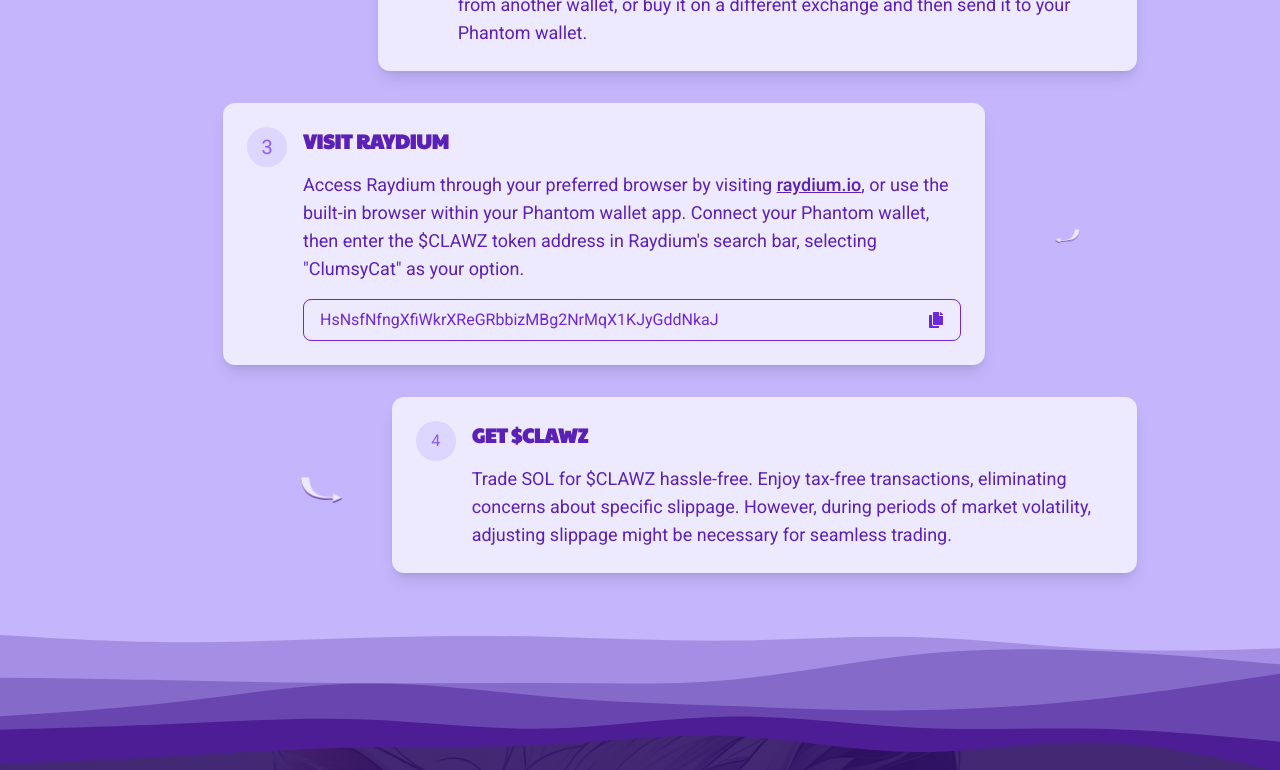
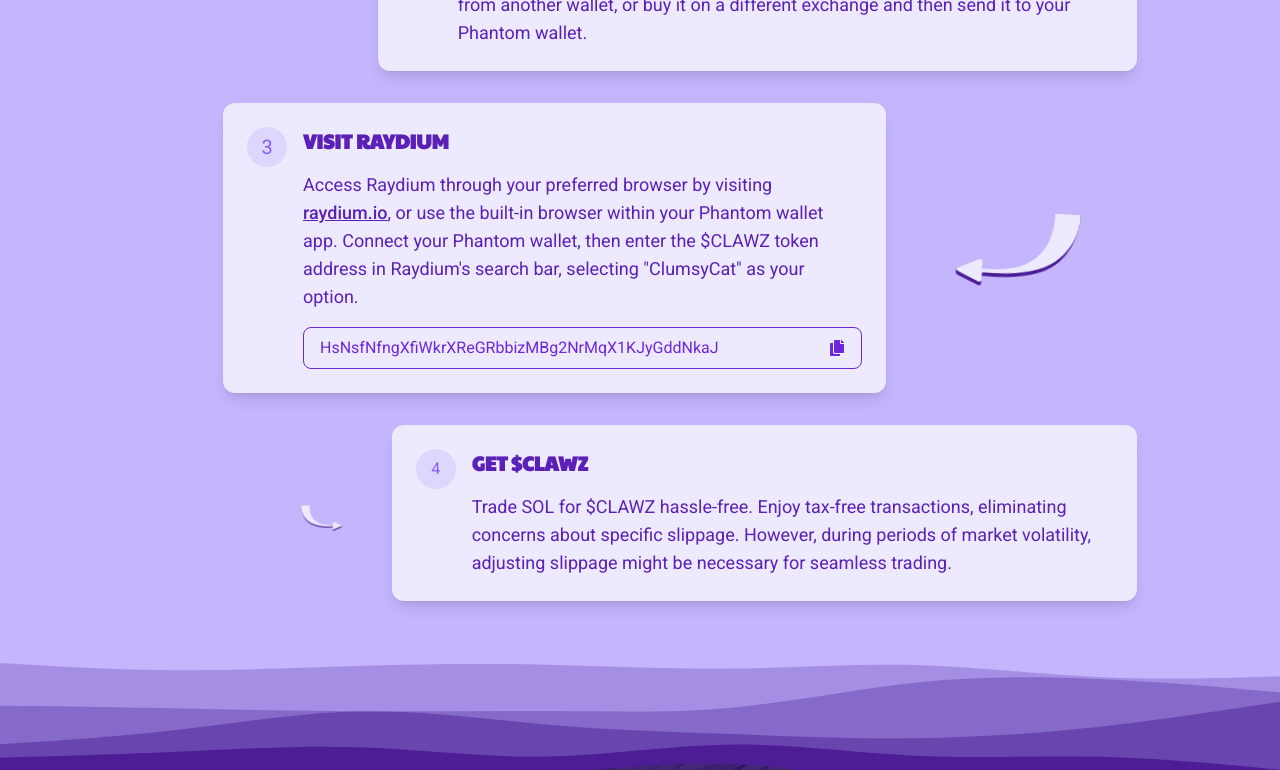
Before and after one commit to dustij/clumsycat-clawz, a Next.js app: page / in a window 1280 px wide. Shown: the part 3140-3910 px from the top of the page. Built offline with nearby package versions, Linux system fonts and the light colour scheme.

Commit message:
Fixed step 3 overflow ca copy field

```diff
--- a/components/HowToBuy.tsx
+++ b/components/HowToBuy.tsx
@@ -38,7 +38,7 @@
           >
             {/* STEP 1 */}
             <motion.div
-              className="flex max-w-[767px] items-center gap-4 rounded-xl bg-violet-100 p-6 shadow-lg"
+              className="flex items-center gap-4 rounded-xl bg-violet-100 p-6 shadow-lg sm:max-w-[767px]"
               variants={staggerItem}
             >
               <div className="mb-auto flex h-10 w-10 items-center justify-center rounded-full bg-violet-200 p-1 text-xl text-violet-500">
@@ -117,13 +117,13 @@
             {/* STEP 3 */}
             <div className="flex w-full">
               <motion.div
-                className="flex max-w-[767px] items-center gap-4 rounded-xl bg-violet-100 p-6 shadow-lg"
+                className="flex w-full max-w-full  items-center gap-4 rounded-xl bg-violet-100 p-6 shadow-lg sm:max-w-[767px]"
                 variants={staggerItem}
               >
-                <div className="mb-auto flex h-10 w-10 items-center justify-center rounded-full bg-violet-200 p-1 text-xl text-violet-500">
+                <div className="mb-auto flex h-10 w-10 min-w-10 items-center justify-center rounded-full bg-violet-200 p-1 text-xl text-violet-500">
                   <p>3</p>
                 </div>
-                <div className="flex flex-1 flex-col gap-4">
+                <div className="flex w-full max-w-full flex-1 flex-col gap-4 overflow-x-auto">
                   <h3 className="text-xl text-violet-800">Visit Raydium</h3>
                   <p className="text-lg text-violet-800">
                     Access Raydium through your preferred browser by visiting{" "}
@@ -142,7 +142,7 @@
                     &quot;ClumsyCat&quot; as your option.
                   </p>
                   <div
-                    className="flex items-center justify-between rounded-lg border border-violet-700 text-violet-700 hover:cursor-pointer hover:text-violet-700/80"
+                    className="flex w-full max-w-full items-center justify-between overflow-hidden text-ellipsis rounded-lg border border-violet-700 text-violet-700 hover:cursor-pointer hover:text-violet-700/80"
                     onClick={() =>
                       copyToClipboard(config.ca)
                         .then(() => {
@@ -153,7 +153,9 @@
                         })
                     }
                   >
-                    <span className="px-4 py-2 ">{config.ca}</span>
+                    <span className="w-full max-w-full overflow-hidden text-ellipsis px-4 py-2">
+                      {config.ca}
+                    </span>
                     <span className="px-4 py-2">
                       <svg
                         fill="currentColor"
```
